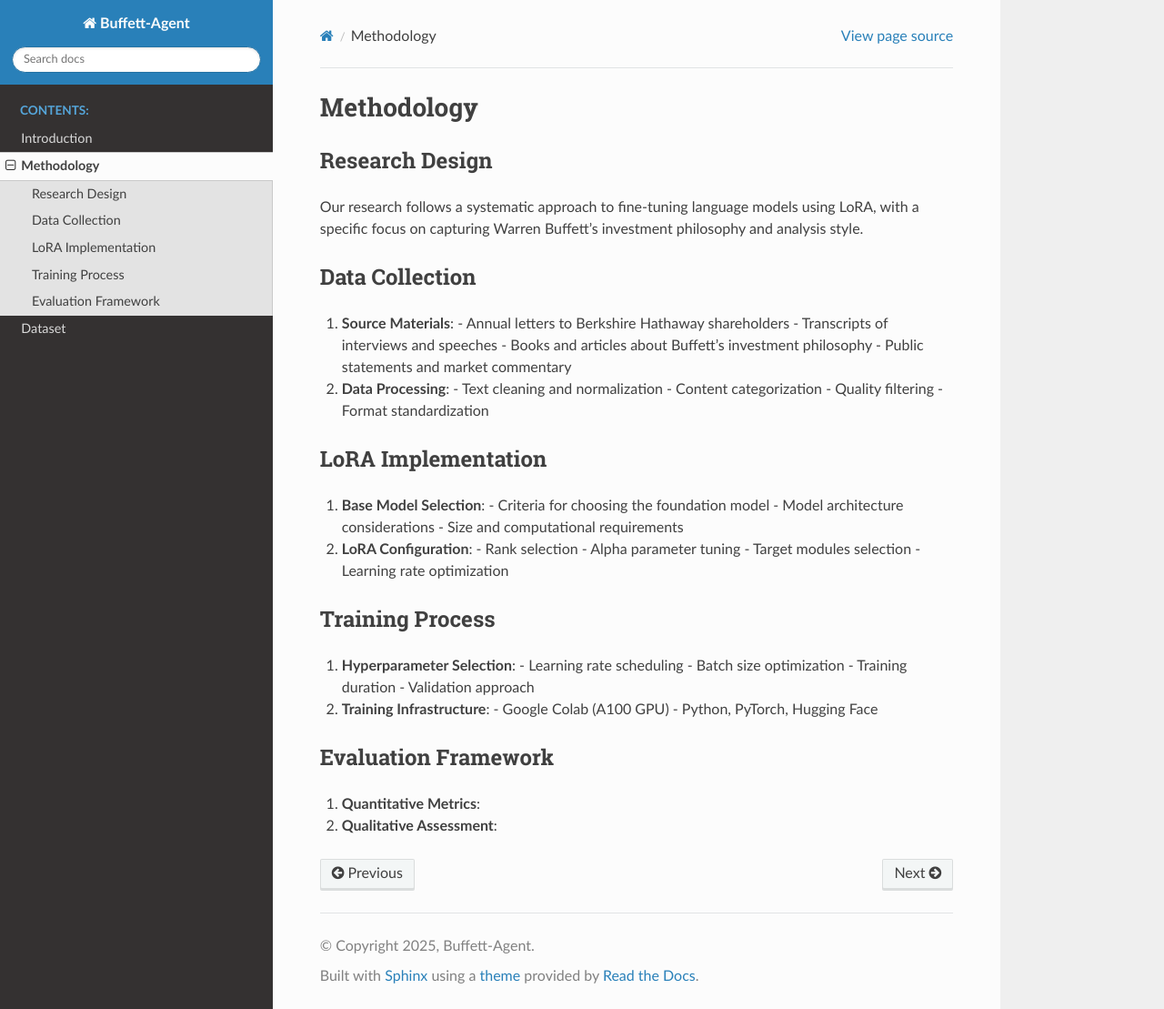
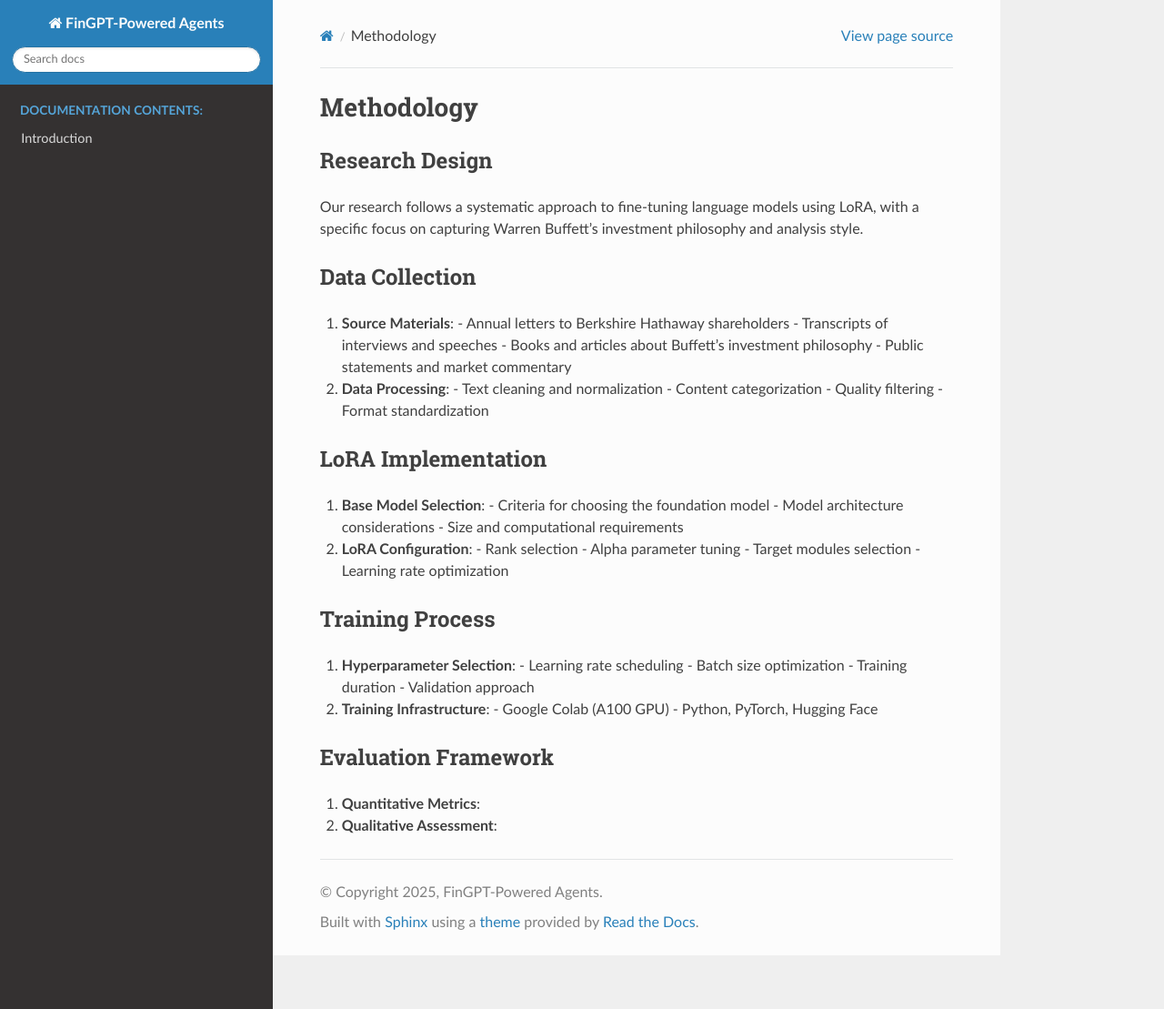
Before and after one commit to abrahamAlpuerto/FinGPT-Powered-Agents, a Sphinx documentation site: the page built from docs/source/methodology.rst, in a window 1280 px wide and 1109 px high. Shown: the whole window at 91% size. Built offline with Sphinx 7.4.7 and the Read the Docs theme 3.1.0, drawn with Linux system fonts in a browser that asks for light colours; pages that are not in the unit, such as notebooks, are missing from menus.

Commit message:
Webpage transistion

```diff
--- a/docs/source/conf.py
+++ b/docs/source/conf.py
@@ -2,9 +2,9 @@
 
 # -- Project information
 
-project = 'Buffett-Agent'
-copyright = '2025, Buffett-Agent'
-author = ''
+project = 'FinGPT-Powered Agents'
+copyright = '2025, FinGPT-Powered Agents'
+author = 'Abraham Alpuerto, David Chen and, David Vasquez'
 
 release = '0.1'
 version = '0.1.0'
```
Also changed, not shown: docs/source/index.rst (+60 -14 lines).
